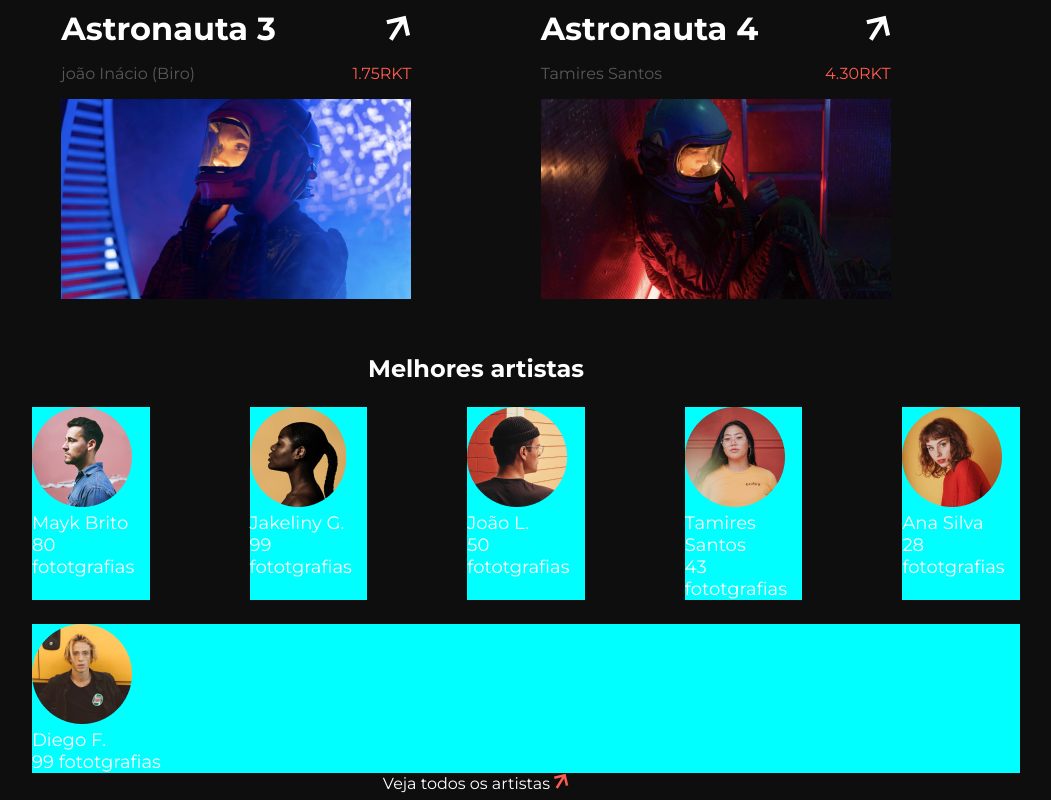
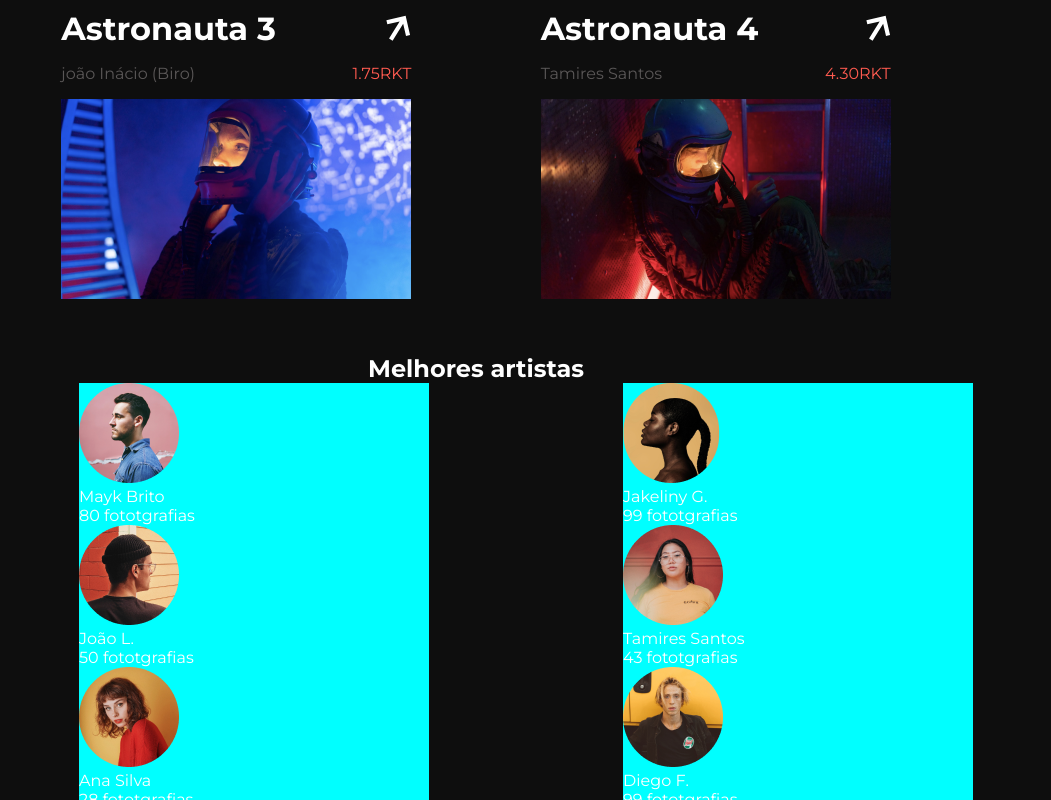
Before and after one commit to HugoLeda/rocket-nfts, a plain HTML site: page src/index.html in a window 1280 px wide. Shown: the part 2000-2800 px from the top of the page, without its empty margins (164-1215 px from the left). Drawn offline with Linux system fonts and the light colour scheme.

Commit message:
update class name

```diff
--- a/src/index.html
+++ b/src/index.html
@@ -160,37 +160,37 @@
 
       <div class="artists flex">
 
-        <div class="artist">
+        <div class="artist-card">
           <img src="assets/assets/artista-1.png" alt="artista">
           <p>Mayk Brito</p>
           <span>80 fototgrafias</span>
         </div>
 
-        <div class="artist">
+        <div class="artist-card">
           <img src="assets/assets/artista-2.png" alt="artista">
           <p>Jakeliny G.</p>
           <span>99 fototgrafias</span>
         </div>
 
-        <div class="artist">
+        <div class="artist-card">
           <img src="assets/assets/artista-3.png" alt="artista">
           <p>João L.</p>
           <span>50 fototgrafias</span>
         </div>
 
-        <div class="artist">
+        <div class="artist-card">
           <img src="assets/assets/artista-4.png" alt="artista">
           <p>Tamires Santos</p>
           <span>43 fototgrafias</span>
         </div>
 
-        <div class="artist">
+        <div class="artist-card">
           <img src="assets/assets/artista-5.png" alt="artista">
           <p>Ana Silva</p>
           <span>28 fototgrafias</span>
         </div>
 
-        <div class="artist">
+        <div class="artist-card">
           <img src="assets/assets/artista-6.png" alt="artista">
           <p>Diego F.</p>
           <span>99 fototgrafias</span>
--- a/src/style.css
+++ b/src/style.css
@@ -269,7 +269,7 @@ aside {
   flex-wrap: wrap;
 }
 
-.artist {
+.week .artist-card {
   width: 21.87rem;
   margin-left: 100px;
   background-color: aqua;
```
